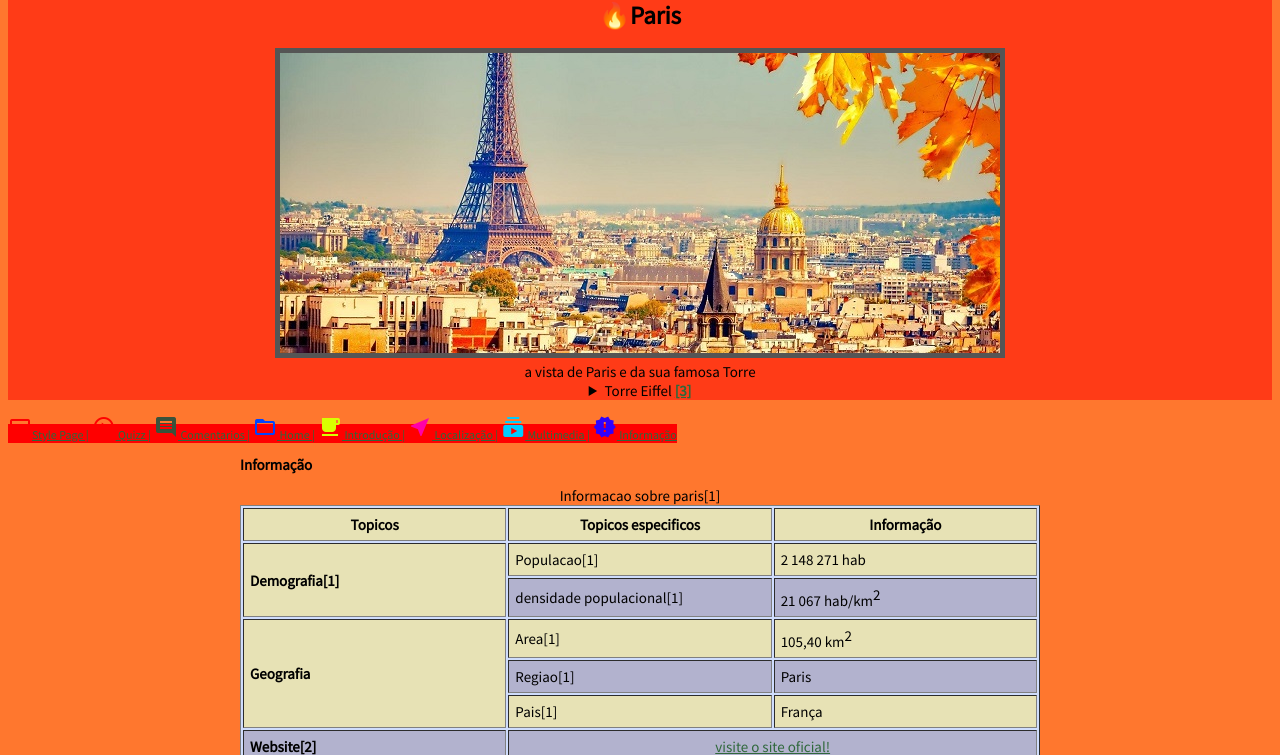
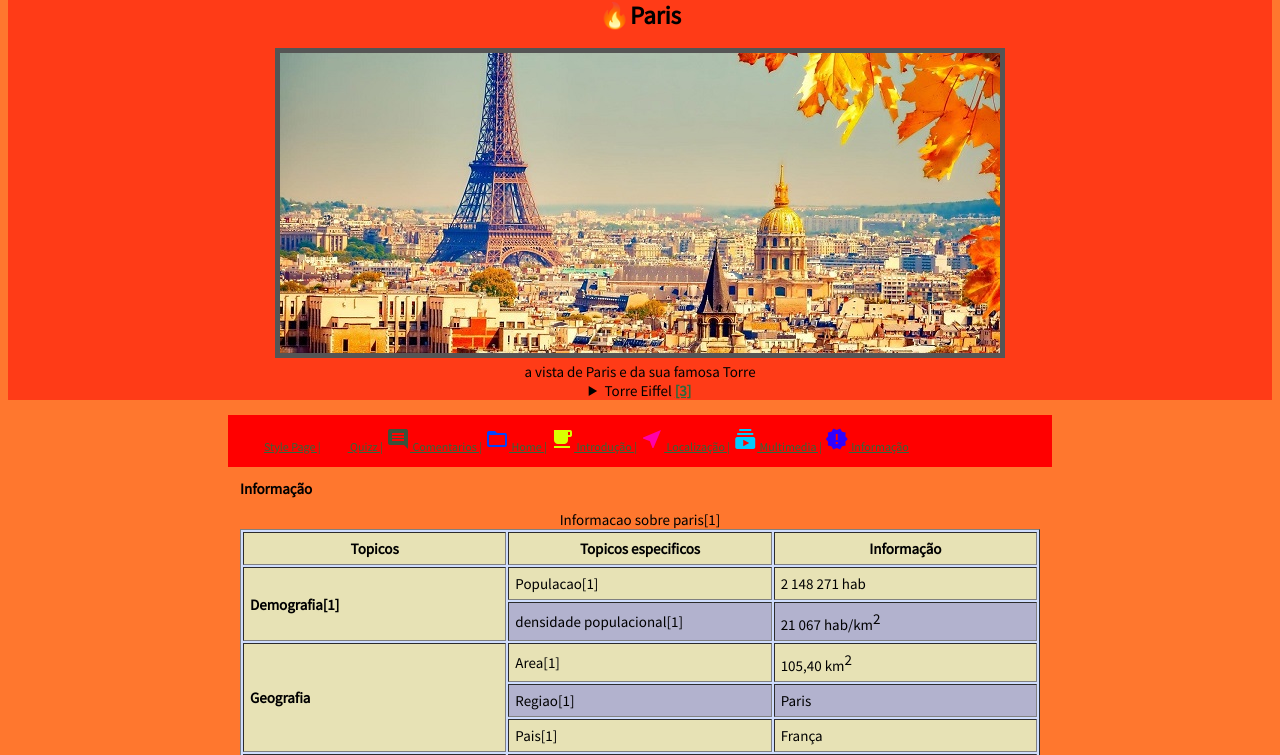
Before and after one commit to claudio-21902813/pw-lab, a PHP site: page /lab4/info.html in a window 1280 px wide. Shown: the part 18-773 px from the top of the page. Run offline with PHP 8.4, Linux system fonts and the light colour scheme.

Commit message:
lab 4 desenvolvimento

```diff
--- a/lab4/estilos.css
+++ b/lab4/estilos.css
@@ -17,10 +17,8 @@ body header {
 body nav {
   margin: auto;
   width: 800px;
-  padding: 0;
-  overflow: hidden;
+  padding: 12px;
   background-color: rgb(255, 0, 0);
-  display: inline;
 }
 
 header ~ main {
```
